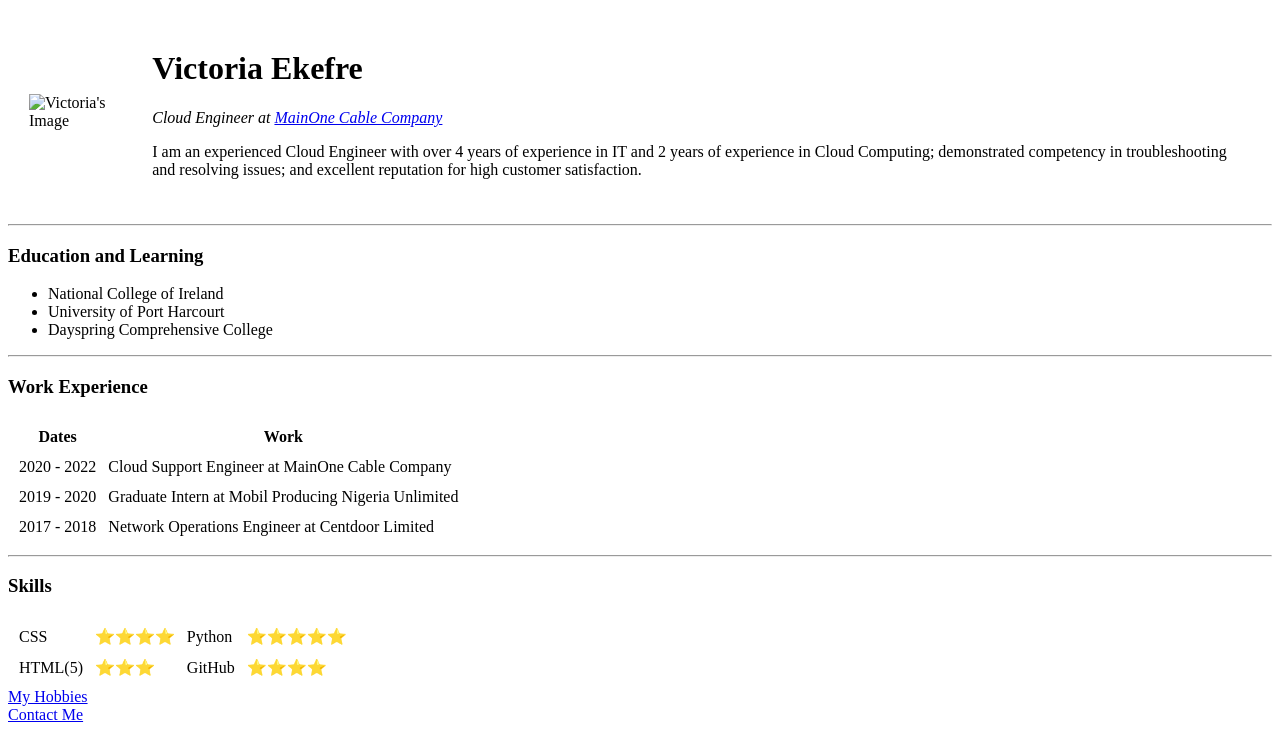
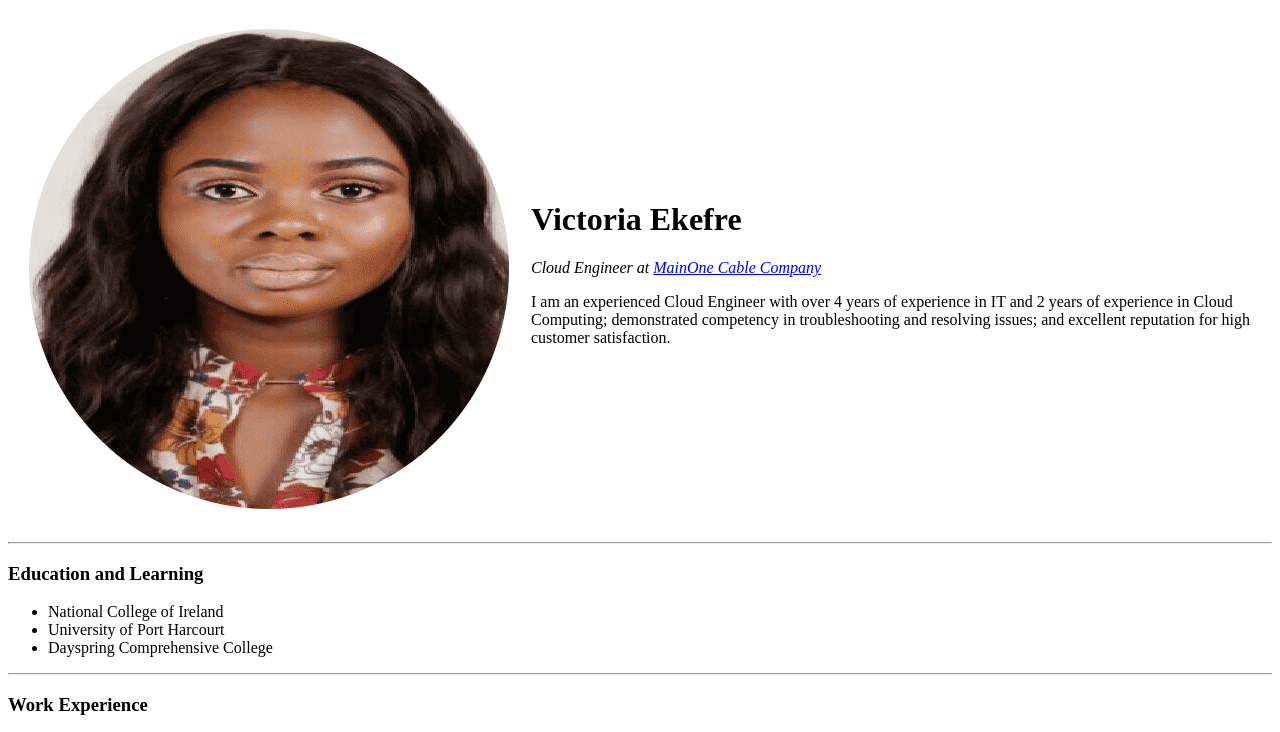
Before and after one commit to Enemini/CV, a plain HTML site: page index.html in a window 1280 px wide. Shown: the top 732 px of the page. Drawn offline with Linux system fonts and the light colour scheme.

Commit message:
modified image path

```diff
--- a/index.html
+++ b/index.html
@@ -11,7 +11,7 @@
 <body>
   <table cellspacing = "20">
     <tr>
-      <td><img src="VIctoriaPassport.png" alt = "Victoria's Image"></td>
+      <td><img src="images/VIctoriaPassport.png" alt = "Victoria's Image"></td>
       <td><h1> Victoria Ekefre</h1>
       <p> <em>Cloud Engineer at <a href="https://www.mainone.net/">MainOne Cable Company</a></em> </p>
       <p>I am an experienced Cloud Engineer with over 4 years of experience in IT and 2 years of experience in Cloud Computing;
```
